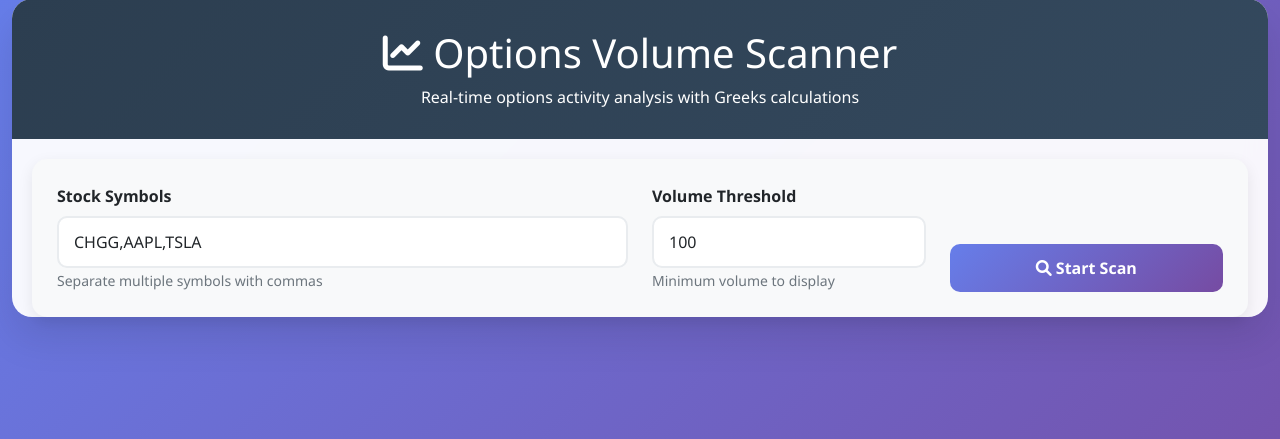
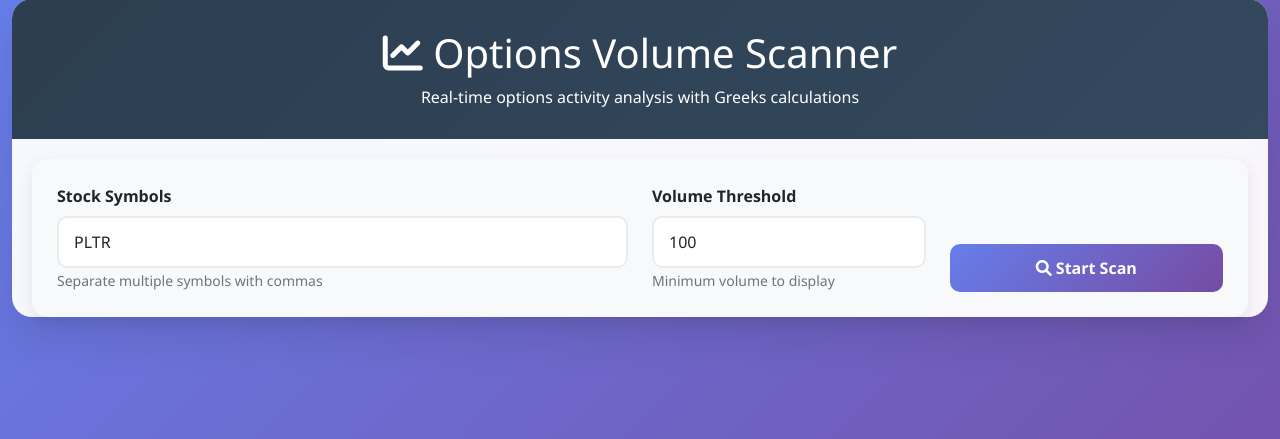
Before and after one commit to tejaswinr13/options-scanner, a Flask app: page / in a window 1280 px wide. Shown: the part 21-460 px from the top of the page. Run offline with Flask 3, Linux system fonts and the light colour scheme.

Commit message:
Add restart script and update default symbol to PLTR

```diff
--- a/templates/index.html
+++ b/templates/index.html
@@ -191,7 +191,7 @@
                         <label for="symbols" class="form-label"><strong>Stock Symbols</strong></label>
                         <input type="text" id="symbols" class="form-control symbol-input"
                                placeholder="Enter symbols (e.g., AAPL,TSLA,NVDA)"
-                               value="CHGG,AAPL,TSLA">
+                               value="PLTR">
                         <small class="text-muted">Separate multiple symbols with commas</small>
                     </div>
                     <div class="col-md-3">
```
